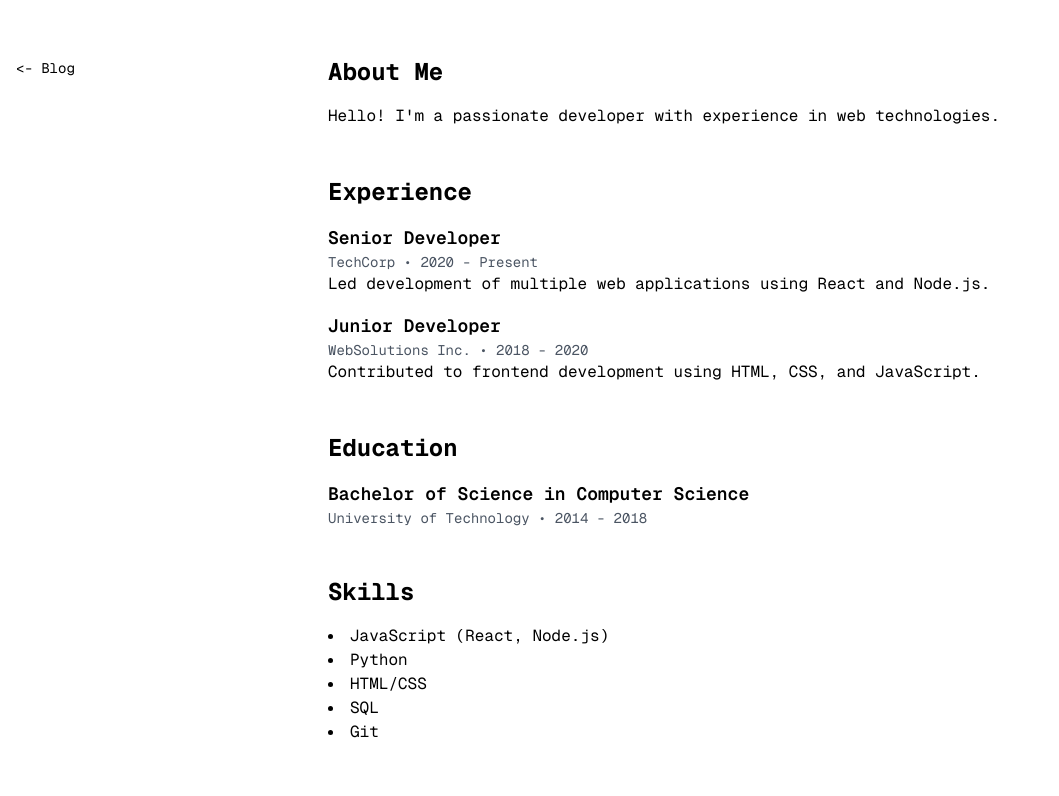
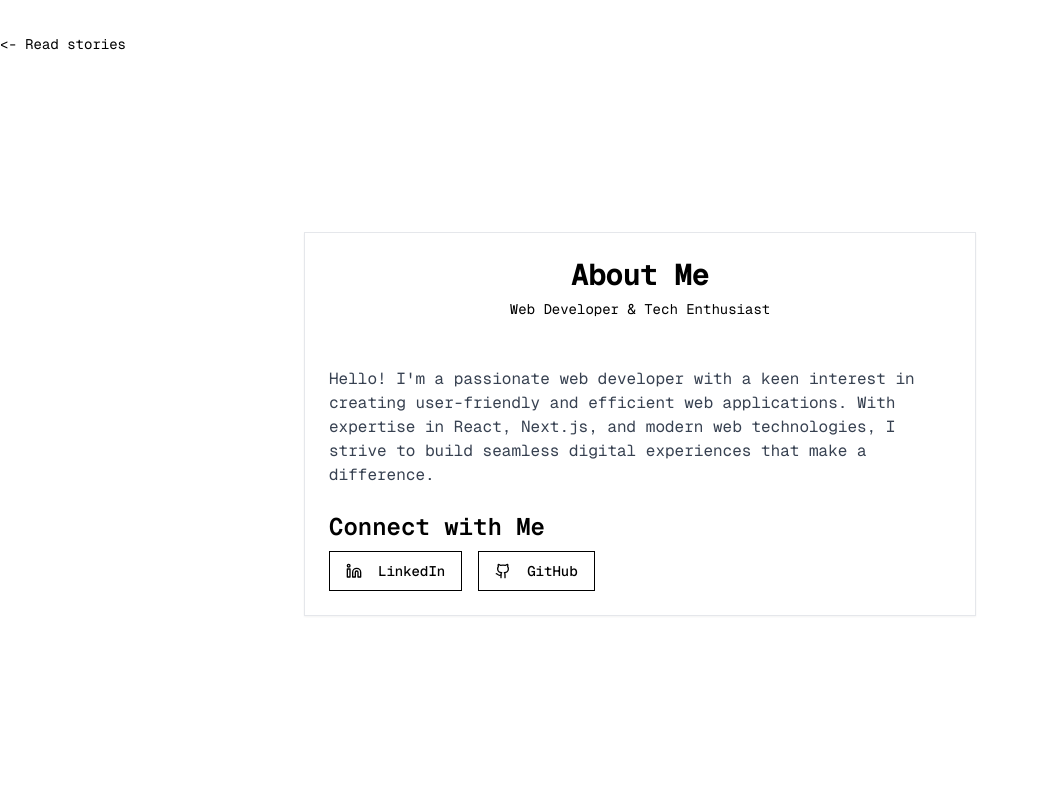
Before and after one commit to Ahamed-Favas/mdx-folio, a Next.js app: page /about in a window 1280 px wide. Shown: the top 796 px of the page, without its empty margins (0-1059 px from the left). Built offline with nearby package versions, Linux system fonts and the light colour scheme.

Commit message:
changed about

```diff
--- a/app/about/page.tsx
+++ b/app/about/page.tsx
@@ -1,76 +1,54 @@
-import Link from 'next/link'
-// import AboutMenubarComponent from '@/components/AboutMenuBar'
+import { Button } from "@/components/ui/button";
+import { Card, CardContent, CardDescription, CardHeader, CardTitle } from "@/components/ui/card";
+import { Github, Linkedin } from "lucide-react";
+import Link from "next/link";
+
 export default function Page() {
   return (
-    <div>
-      <br/>
-    <div className="flex">
-      <aside className="w-1/4 pr-8">
-        <nav className="sticky top-8">
-          <ul className="space-y-2">
+    <div className='overflow-hidden h-screen'>
+      <nav className="sticky top-8 pr-8">
                 <Link
                   href={`/`}
                   className="text-sm hover:underline"
                 >
-                  {'<- Blog'}
+                  {'<- Read stories'}
                 </Link>
-          </ul>
         </nav>
-      </aside>
-      <div className="w-3/4">
-        <section id="about" className="mb-12">
-          <h2 className="text-2xl font-bold mb-4">About Me</h2>
-          <p>Hello! I&apos;m a passionate developer with experience in web technologies.</p>
+    <div className="flex justify-center items-center min-h-screen">
+      <Card className="max-w-2xl w-full mx-4 shadow-sm">
+      <CardHeader className="text-center">
+        <CardTitle className="text-3xl font-bold">About Me</CardTitle>
+        <CardDescription>Web Developer & Tech Enthusiast</CardDescription>
+      </CardHeader>
+      <CardContent className="space-y-6 p-6">
+        <section>
+        <p className="text-gray-700">
+          Hello! I&apos;m a passionate web developer with a keen interest in creating
+          user-friendly and efficient web applications. With expertise in React,
+          Next.js, and modern web technologies, I strive to build seamless digital
+          experiences that make a difference.
+        </p>
         </section>
-        <section id="experience" className="mb-12">
-          <h2 className="text-2xl font-bold mb-4">Experience</h2>
-          <div className="space-y-4">
-            <div>
-              <h3 className="text-lg font-semibold">Senior Developer</h3>
-              <p className="text-sm text-gray-600">TechCorp • 2020 - Present</p>
-              <p>Led development of multiple web applications using React and Node.js.</p>
-            </div>
-            <div>
-              <h3 className="text-lg font-semibold">Junior Developer</h3>
-              <p className="text-sm text-gray-600">WebSolutions Inc. • 2018 - 2020</p>
-              <p>Contributed to frontend development using HTML, CSS, and JavaScript.</p>
-            </div>
-          </div>
+
+        <section>
+        <h2 className="text-2xl font-semibold mb-2">Connect with Me</h2>
+        <div className="flex space-x-4">
+          <Button asChild variant="outline">
+          <Link href="https://linkedin.com/in/yourusername" target="_blank" rel="noopener noreferrer">
+            <Linkedin className="mr-2 h-4 w-4" />
+            LinkedIn
+          </Link>
+          </Button>
+          <Button asChild variant="outline">
+          <Link href="https://github.com/yourusername" target="_blank" rel="noopener noreferrer">
+            <Github className="mr-2 h-4 w-4" />
+            GitHub
+          </Link>
+          </Button>
+        </div>
         </section>
-        <section id="education" className="mb-12">
-          <h2 className="text-2xl font-bold mb-4">Education</h2>
-          <div>
-            <h3 className="text-lg font-semibold">Bachelor of Science in Computer Science</h3>
-            <p className="text-sm text-gray-600">University of Technology • 2014 - 2018</p>
-          </div>
-        </section>
-        <section id="skills" className="mb-12">
-          <h2 className="text-2xl font-bold mb-4">Skills</h2>
-          <ul className="list-disc list-inside">
-            <li>JavaScript (React, Node.js)</li>
-            <li>Python</li>
-            <li>HTML/CSS</li>
-            <li>SQL</li>
-            <li>Git</li>
-          </ul>
-        </section>
-        <section id="projects" className="mb-12">
-          <h2 className="text-2xl font-bold mb-4">Projects</h2>
-          <div className="space-y-4">
-            <div>
-              <h3 className="text-lg font-semibold">E-commerce Platform</h3>
-              <p>Developed a full-stack e-commerce solution using MERN stack.</p>
-              <p>Lorem ipsum dolor sit amet consectetur adipisicing elit. Minus eos qui tempore consequatur rerum aliquid ab, repudiandae alias maxime quia corporis provident sunt saepe cumque, eius dolore dignissimos! Sit, nisi!</p>
-              <p>Lorem ipsum dolor sit amet consectetur adipisicing elit. Minus eos qui tempore consequatur rerum aliquid ab, repudiandae alias maxime quia corporis provident sunt saepe cumque, eius dolore dignissimos! Sit, nisi!</p>
-              <p>Lorem ipsum dolor sit amet consectetur adipisicing elit. Minus eos qui tempore consequatur rerum aliquid ab, repudiandae alias maxime quia corporis provident sunt saepe cumque, eius dolore dignissimos! Sit, nisi!</p>
-            </div>
-            <div>
-              <h3 className="text-lg font-semibold">Task Management App</h3>
-              <p>Created a React-based task management application with a Node.js backend.</p>
-            </div>
-          </div>
-        </section>
-      </div>
+      </CardContent>
+      </Card>
     </div>
     </div>
   )
--- a/app/blog/[slug]/page.tsx
+++ b/app/blog/[slug]/page.tsx
@@ -117,6 +117,7 @@ async function Page({params}: {params: {slug: string}}) {
           <div className="mt-10">{article.content}</div>
         </div>
       </div>
+      <br />
     </section>
   )
 }
--- a/app/layout.tsx
+++ b/app/layout.tsx
@@ -42,7 +42,7 @@ export default function RootLayout({
       <body
         className={`${GeistSans.className} ${GeistMono.className} antialiased`}
       >
-        <main className="container mx-auto px-4 py-8">
+        <main className="container mx-auto">
           {children}
         </main>
       </body>
--- a/app/page.tsx
+++ b/app/page.tsx
@@ -6,6 +6,7 @@ export default async function BlogPage() {
   const articleTitles = await getArticle();
   return (
     <div>
+      <br/>
       <BlogMenubarComponent />
       <div className="space-y-4">
         {articleTitles.map((article) =>
--- a/app/posts/vim.mdx
+++ b/app/posts/vim.mdx
@@ -7,6 +7,8 @@ summary: 'Discover why Vim, with its steep learning curve, remains a beloved too
 In the world of software development, where the latest and greatest tools frequently capture the spotlight, Vim stands out as a timeless classic. Despite its age and initial complexity, Vim has managed to retain a devoted following of developers who swear by its efficiency, versatility, and power.
 
 This article delves into the reasons behind Vim's enduring appeal and why it continues to be a great tool for coding in the modern era.
+
+![Vim Logo](https://upload.wikimedia.org/wikipedia/commons/9/9f/Vimlogo.svg)
 
 ## Efficiency and Speed
 
--- /dev/null
+++ b/components/ui/card.tsx
@@ -0,0 +1,79 @@
+import * as React from "react"
+
+import { cn } from "@/lib/utils"
+
+const Card = React.forwardRef<
+  HTMLDivElement,
+  React.HTMLAttributes<HTMLDivElement>
+>(({ className, ...props }, ref) => (
+  <div
+    ref={ref}
+    className={cn(
+      "rounded-lg border bg-card text-card-foreground shadow-sm",
+      className
+    )}
+    {...props}
+  />
+))
+Card.displayName = "Card"
+
+const CardHeader = React.forwardRef<
+  HTMLDivElement,
+  React.HTMLAttributes<HTMLDivElement>
+>(({ className, ...props }, ref) => (
+  <div
+    ref={ref}
+    className={cn("flex flex-col space-y-1.5 p-6", className)}
+    {...props}
+  />
+))
+CardHeader.displayName = "CardHeader"
+
+const CardTitle = React.forwardRef<
+  HTMLDivElement,
+  React.HTMLAttributes<HTMLDivElement>
+>(({ className, ...props }, ref) => (
+  <div
+    ref={ref}
+    className={cn(
+      "text-2xl font-semibold leading-none tracking-tight",
+      className
+    )}
+    {...props}
+  />
+))
+CardTitle.displayName = "CardTitle"
+
+const CardDescription = React.forwardRef<
+  HTMLDivElement,
+  React.HTMLAttributes<HTMLDivElement>
+>(({ className, ...props }, ref) => (
+  <div
+    ref={ref}
+    className={cn("text-sm text-muted-foreground", className)}
+    {...props}
+  />
+))
+CardDescription.displayName = "CardDescription"
+
+const CardContent = React.forwardRef<
+  HTMLDivElement,
+  React.HTMLAttributes<HTMLDivElement>
+>(({ className, ...props }, ref) => (
+  <div ref={ref} className={cn("p-6 pt-0", className)} {...props} />
+))
+CardContent.displayName = "CardContent"
+
+const CardFooter = React.forwardRef<
+  HTMLDivElement,
+  React.HTMLAttributes<HTMLDivElement>
+>(({ className, ...props }, ref) => (
+  <div
+    ref={ref}
+    className={cn("flex items-center p-6 pt-0", className)}
+    {...props}
+  />
+))
+CardFooter.displayName = "CardFooter"
+
+export { Card, CardHeader, CardFooter, CardTitle, CardDescription, CardContent }
```
